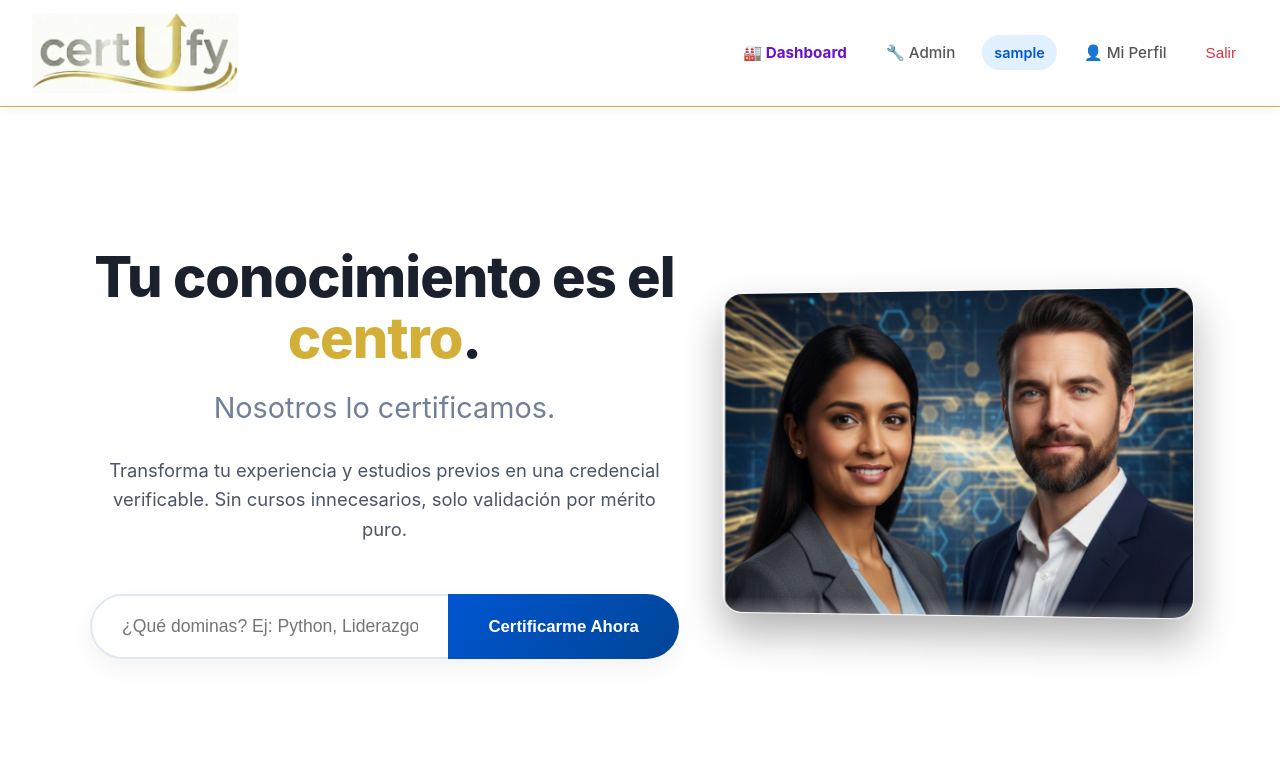
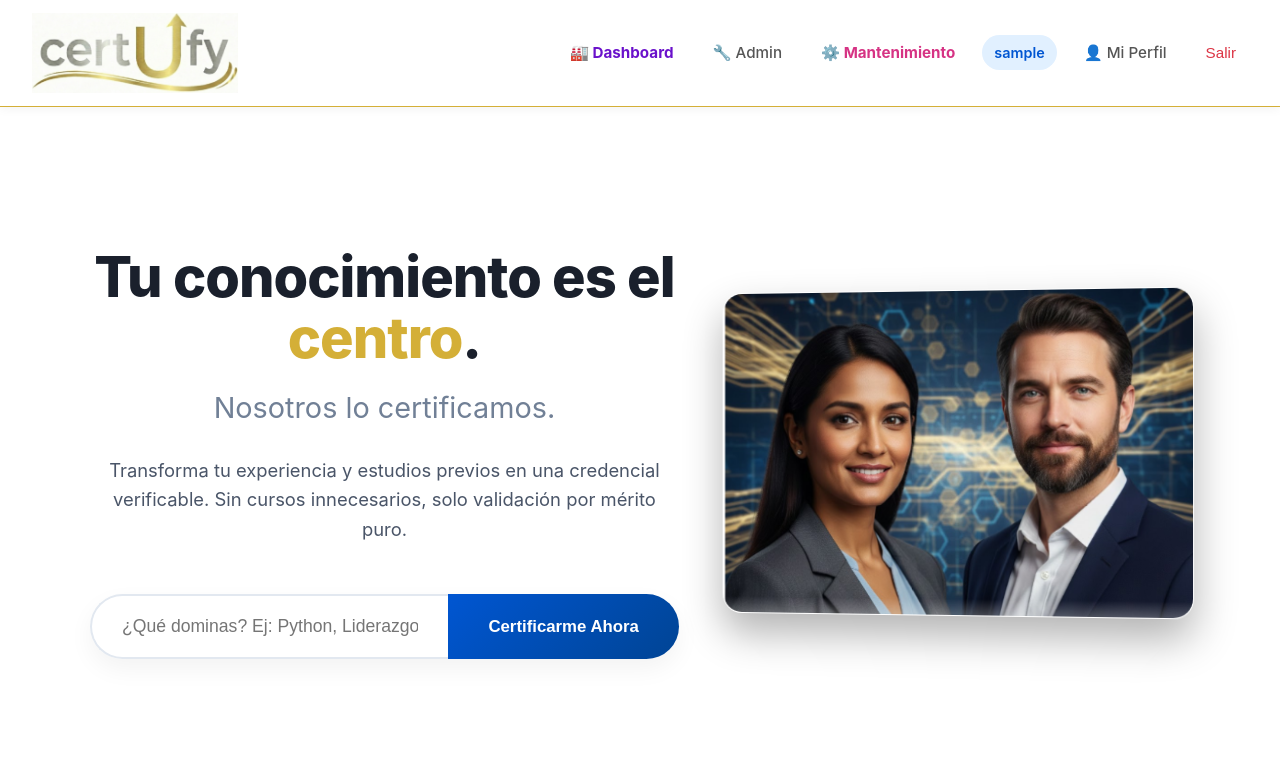
Before and after one commit to juangarciareuss/CDCV, a Django app: page / in a window 1280 px wide. Shown: the top 779 px of the page. Run offline with Django 5.2, Linux system fonts and the light colour scheme; a user stored in the database is signed in; tables that the repository leaves empty hold one stand-in row (values such as "Sample post"); data that the repository does not hold is empty; parts of the project's set-up code (start-up, migrations or seed data) failed here and were passed over; some libraries are stand-ins or nearby versions.

Commit message:
mantenimiento al menu de superusuario

```diff
--- a/core/templates/core/base.html
+++ b/core/templates/core/base.html
@@ -137,6 +137,12 @@
                     🏭 Dashboard
                 </a>
                 <a href="/admin/" class="nav-link" target="_blank">🔧 Admin</a>
+
+            {% if user.is_superuser %}
+                    <a href="{% url 'core:maintenance_panel' %}" class="nav-link" style="color: #d63384; font-weight: bold;">
+                        ⚙️ Mantenimiento
+                    </a>
+                {% endif %}
             {% endif %}
 
                 <span class="user-badge">{{ user.username }}</span>
```
